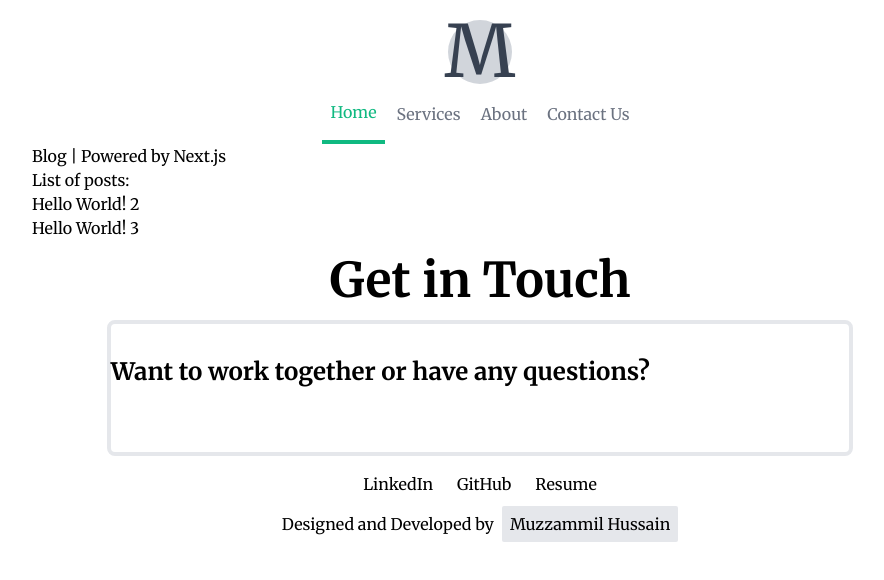
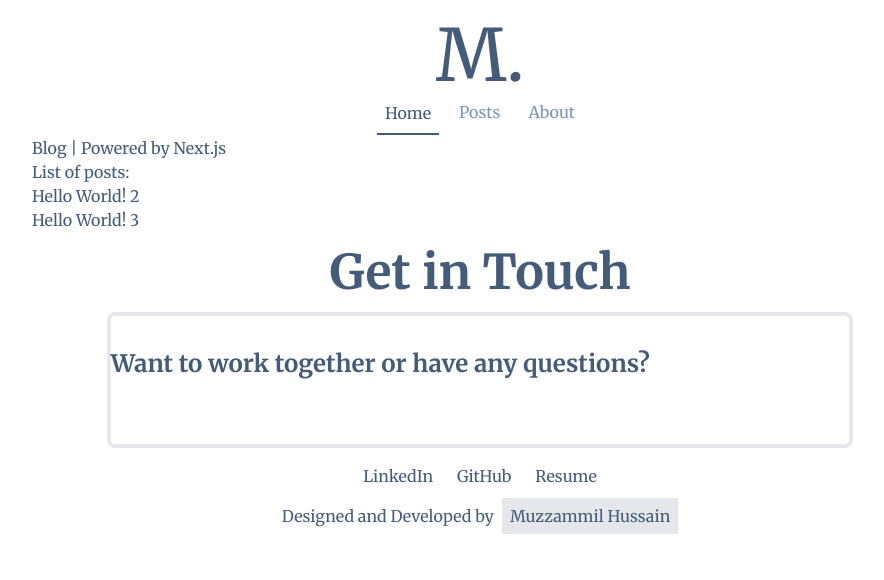
Before and after one commit to muzzammilh/portfolio-and-blog, a Next.js app: page / in a window 1280 px wide. Shown: the top 580 px of the page, without its empty margins (160-1044 px from the left). Built offline with nearby package versions, Linux system fonts and the light colour scheme.

Commit message:
Nav bar style

```diff
--- a/components/logo.js
+++ b/components/logo.js
@@ -1,7 +1,7 @@
 export default function Logo() {
     return (
       <div className="flex items-center justify-center">
-        <div className="rounded-full h-16 w-16 flex items-center justify-center bg-gray-300 mt-5 text-7xl text-gray-700">M</div>
+        <div className="flex items-center justify-center mt-5 text-7xl">M.</div>
       </div>
 
     );
--- a/components/nav.js
+++ b/components/nav.js
@@ -9,30 +9,24 @@ export default function Nav() {
         <div className="max-w-6xl mx-auto px-4">
           <div className="flex justify-between">
             <div className="flex space-x-7">
-              <div className="flex items-center space-x-1">
+              <div className="flex items-center space-x-3">
                 <a
                   href=""
-                  className="py-4 px-2 text-green-500 border-b-4 border-green-500"
+                  className="py-2 px-2 text-c1-900 border-b-2 border-c1-900"
                 >
                   Home
                 </a>
                 <a
                   href=""
-                  className="py-4 px-2 text-gray-500 hover:text-green-500 transition duration-300"
+                  className="py-2 px-2 mb-1 text-c1-400 hover:text-c1-900 transition duration-300"
                 >
-                  Services
+                  Posts
                 </a>
                 <a
                   href=""
-                  className="py-4 px-2 text-gray-500 hover:text-green-500 transition duration-300"
+                  className="py-2 px-2 mb-1 text-c1-400 hover:text-c1-900 transition duration-300"
                 >
                   About
-                </a>
-                <a
-                  href=""
-                  className="py-4 px-2 text-gray-500 hover:text-green-500 transition duration-300"
-                >
-                  Contact Us
                 </a>
               </div>
             </div>
--- a/layouts/default.js
+++ b/layouts/default.js
@@ -5,7 +5,7 @@ import Footer from '@components/footer';
 export default function DefaultLayout(props) {
   return (
     <main>
-      <div className="container mx-auto max-w-4xl">
+      <div className="container mx-auto max-w-4xl text-c1-900">
         <Head>
           <title>{props.title}</title>
           <meta name="description" content={props.description} />
--- a/tailwind.config.js
+++ b/tailwind.config.js
@@ -6,7 +6,22 @@ module.exports = {
   ],
   darkMode: false, // or 'media' or 'class'
   theme: {
-    extend: {},
+    extend: {
+      colors: {
+        c1: {
+          '50': '#fcfcfd',
+          '100': '#fcfcfd',
+          '200': '#d8e0e9',
+          '300': '#b0c0d3',
+          '400': '#7c96b6',
+          '500': '#35485f',
+          '600': '#394d66',
+          '700': '#3c526c',
+          '800': '#405773',
+          '900': '#445c79'
+        },
+      },
+    },
   },
   variants: {
     extend: {},
```
